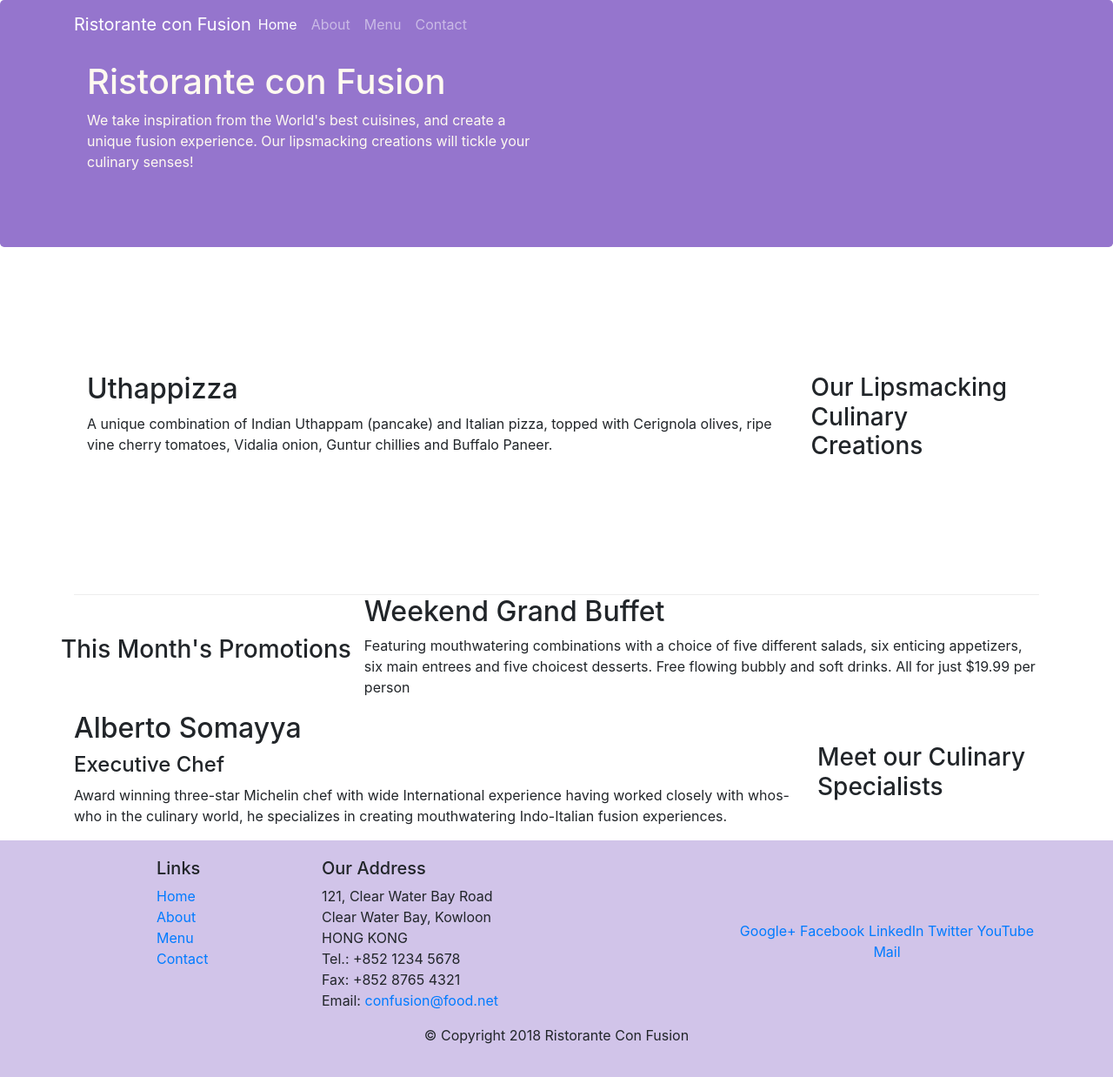
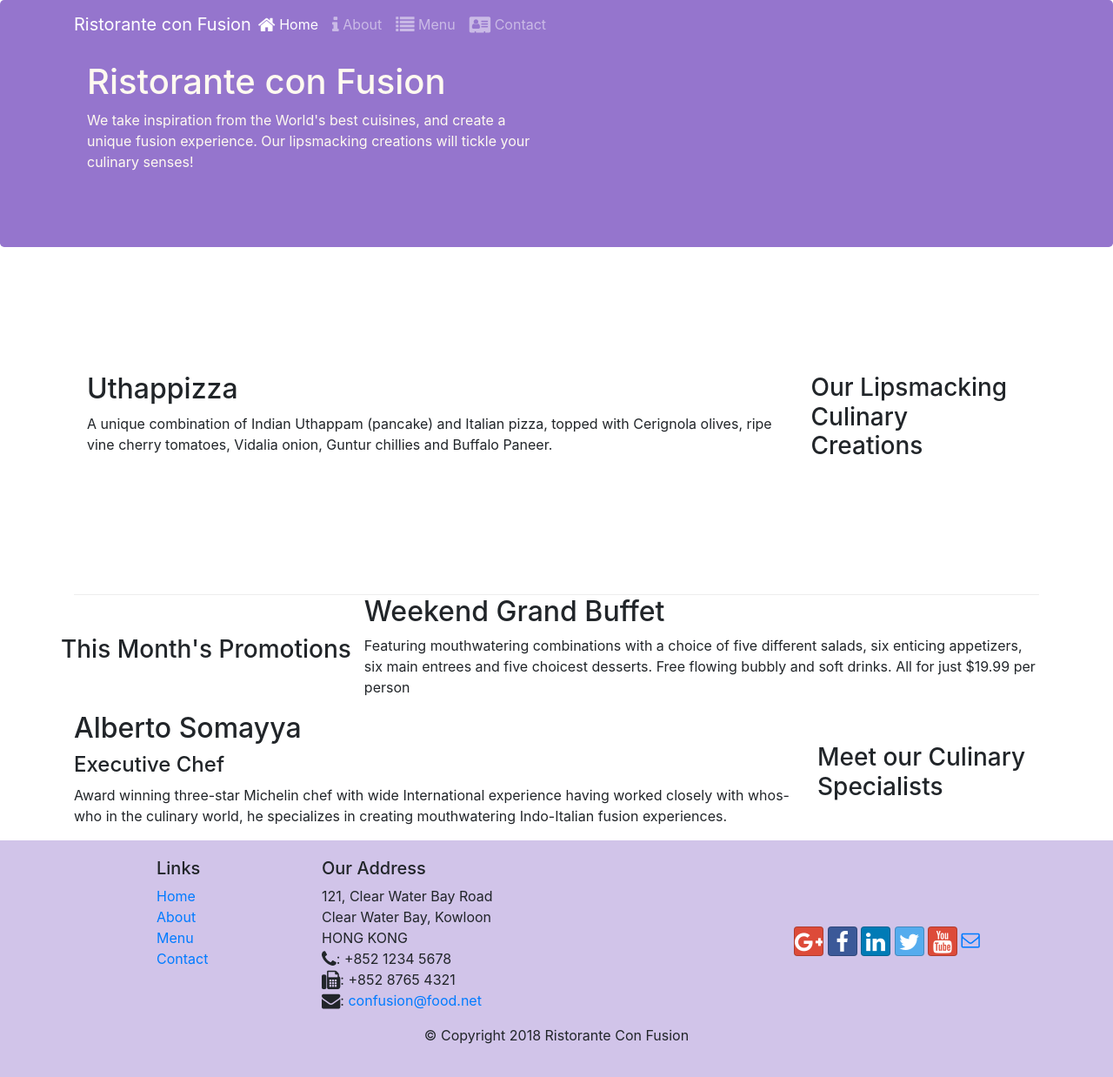
Before and after one commit to Samriddhi-dubey10/web_Restaurant, a website: page index.html in a window 1280 px wide. Shown: the whole page at 87% size. Drawn offline with nearby package versions, Linux system fonts and the light colour scheme.

Commit message:
icons fonts

```diff
--- a/index.html
+++ b/index.html
@@ -9,6 +9,8 @@
 
      <!-- Bootstrap CSS -->
      <link rel="stylesheet" href="node_modules/bootstrap/dist/css/bootstrap.min.css">
+     <link rel = "stylesheet" href="node_modules/font-awesome/css/font-awesome.min.css">
+     <link rel="stylesheet" href="node_modules/bootstrap-social/bootstrap-social.css">
      <link rel="stylesheet"  href="css/styles.css">
     <title>Ristorante Con Fusion</title>
 </head>
@@ -24,10 +26,10 @@
             </a>
         <div class="collapse navbar-collapse" id="Navbar">
             <ul class="navbar-nav mr-auto">
-                <li><a class="nav-link active" href="#">Home</a></li>
-                <li><a class="nav-link" href="./aboutus.html">About</a></li>
-                <li><a class="nav-link" href="#">Menu</a></li>
-                <li><a class="nav-link" href="#">Contact</a></li>
+                <li><a class="nav-link active" href="#"><span class="fa fa-home fa-lg"></span>  Home</a></li>
+                <li><a class="nav-link" href="./aboutus.html"><span class="fa fa-info fa-lg"></span> About</a></li>
+                <li><a class="nav-link" href="#"><span class="fa fa-list fa-lg"></span> Menu</a></li>
+                <li><a class="nav-link" href="#"><span class="fa fa-address-card fa-lg"></span> Contact</a></li>
             </ul>
         </div>
         </div>
@@ -97,19 +99,19 @@
 		              121, Clear Water Bay Road<br>
 		              Clear Water Bay, Kowloon<br>
 		              HONG KONG<br>
-		              Tel.: +852 1234 5678<br>
-		              Fax: +852 8765 4321<br>
-		              Email: <a href="mailto:confusion@food.net">confusion@food.net</a>
+		              <i class="fa fa-phone fa-lg"></i>: +852 1234 5678<br>
+		              <i class="fa fa-fax fa-lg"></i>: +852 8765 4321<br>
+		              <i class="fa fa-envelope fa-lg"></i>: <a href="mailto:confusion@food.net">confusion@food.net</a>
 		           </address>
                 </div>
                 <div class="col-12 col-sm-4 align-self-center">
                     <div class="text-center">
-                        <a href="http://google.com/+">Google+</a>
-                        <a href="http://www.facebook.com/profile.php?id=">Facebook</a>
-                        <a href="http://www.linkedin.com/in/">LinkedIn</a>
-                        <a href="http://twitter.com/">Twitter</a>
-                        <a href="http://youtube.com/">YouTube</a>
-                        <a href="mailto:">Mail</a>
+                        <a class="btn btn-social-icon btn-google" href="http://google.com/+"><i class="fa fa-google-plus fa-lg"></i></a>
+                        <a class="btn btn-social-icon btn-facebook" href="http://www.facebook.com/profile.php?id="><i class="fa fa-facebook fa-lg"></i></a>
+                        <a class="btn btn-social-icon btn-linkedin" href="http://www.linkedin.com/in/"><i class="fa fa-linkedin fa-lg"></i></a>
+                        <a class="btn btn-social-icon btn-twitter" href="http://twitter.com/"><i class="fa fa-twitter fa-lg"></i></a>
+                        <a class="btn btn-social-icon btn-google" href="http://youtube.com/"><i class="fa fa-youtube fa-lg"></i></a>
+                        <a href="mailto:"><i class="fa fa-envelope-o fa-lg"></i></a>
                     </div>
                 </div>
            </div>
--- a/package.json
+++ b/package.json
@@ -15,6 +15,8 @@
   },
   "dependencies": {
     "bootstrap": "^4.0.0",
+    "bootstrap-social": "^5.1.1",
+    "font-awesome": "^4.7.0",
     "jquery": "^3.3.1",
     "popper.js": "^1.12.9"
   }
```
Also changed, not shown: aboutus.html (+16 -13 lines), 1 other file.
